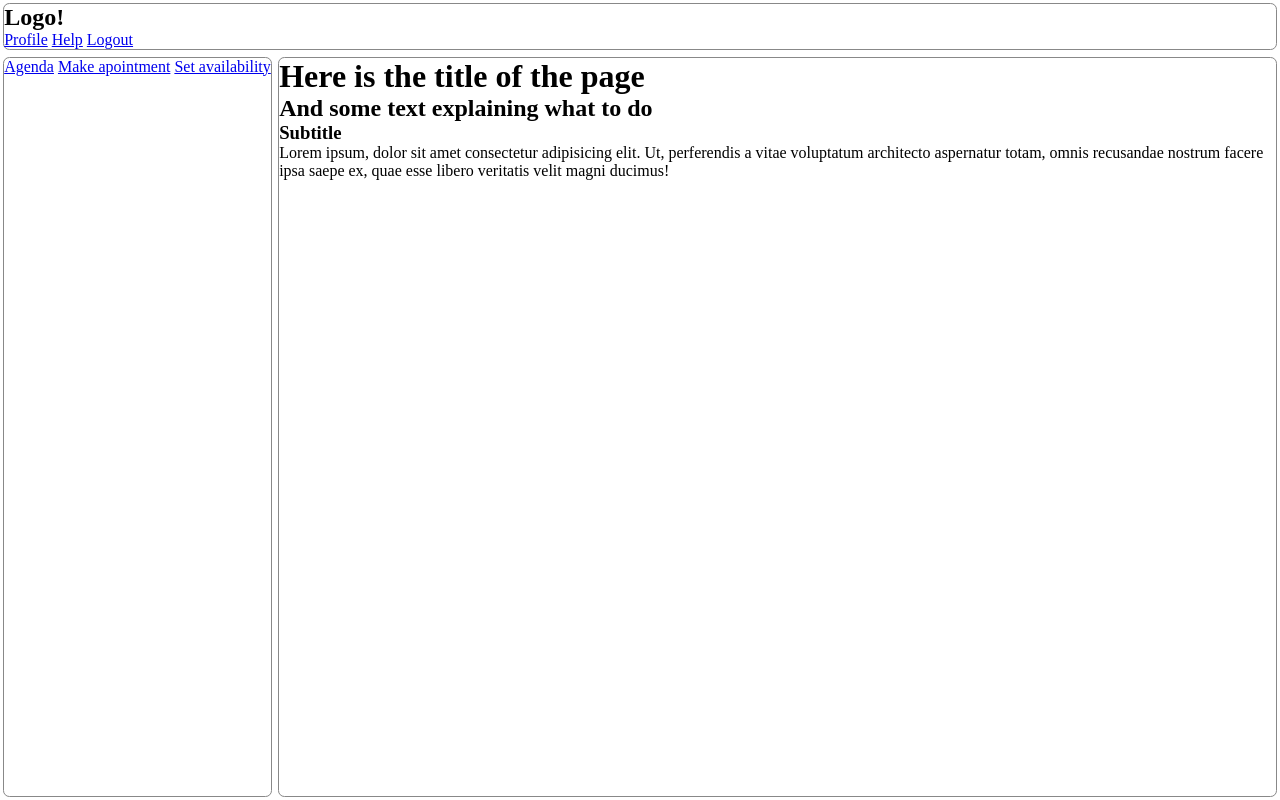
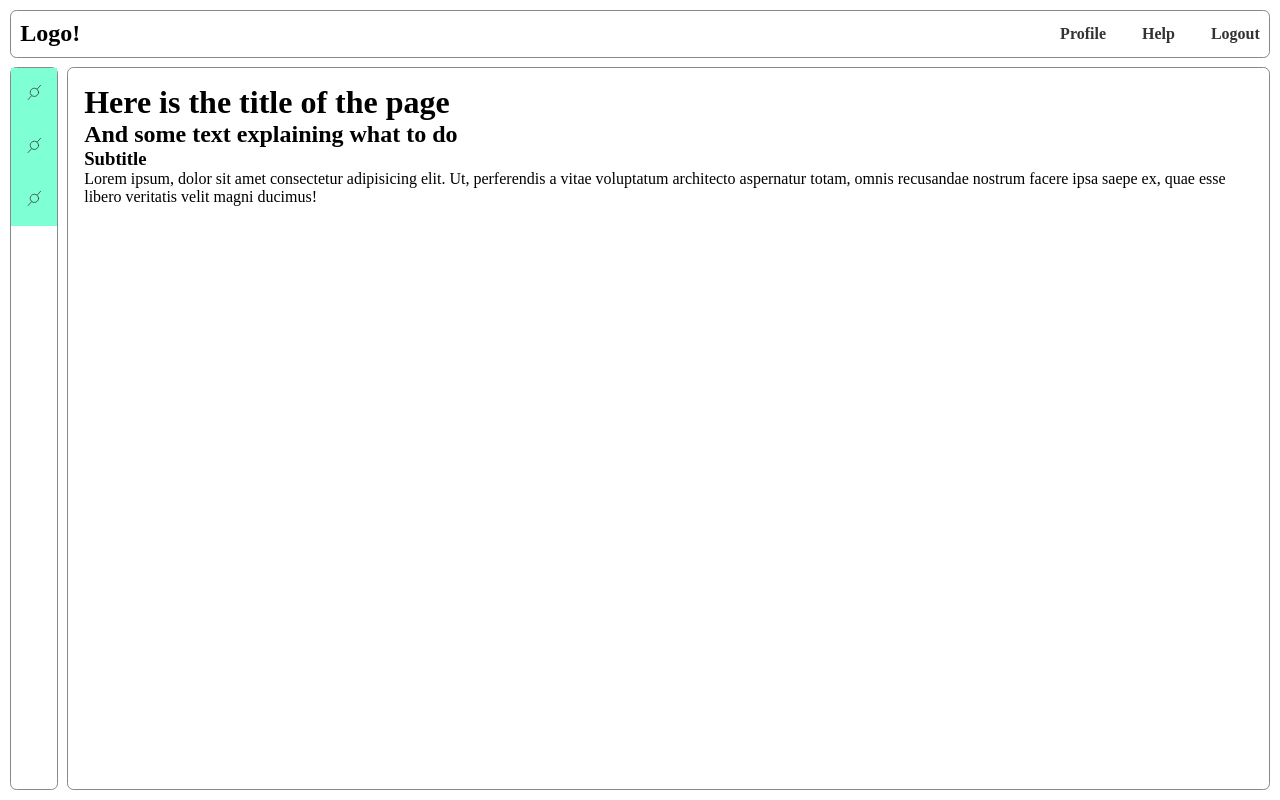
Before and after one commit to SamuelMiddendorp/adventures-with-svelte, a SvelteKit app: page /layout in a window 1280 px wide. Built offline with nearby package versions, Linux system fonts and the light colour scheme.

Commit message:
Add toggling of left side bar

```diff
--- a/src/routes/layout/+layout.svelte
+++ b/src/routes/layout/+layout.svelte
@@ -1,11 +1,15 @@
 <script lang="ts">
 </script>
-
 <style>
-    :global(*){
+    :global(*) {
         margin: 0;
         padding: 0;
         box-sizing: border-box;
+    }
+    :global(a) {
+        text-decoration: none;
+        font-weight: 700;
+        color: #333;
     }
     .layout {
         height: 100vh;
@@ -13,45 +17,140 @@
         grid-template-columns: max-content 1fr;
         grid-template-rows: max-content 1fr;
     }
-    .layout > div{
-        margin: 0.2em;
+    .layout > div {
+        margin: 0.6em;
         border: 1px solid #888;
         border-radius: 0.4em;
     }
-    .nav-top{
+    .nav-top {
+        padding: 0.6em;
+        margin-bottom: 0 !important;
         grid-column: 1 / 3;
         grid-row: 1 / 2;
+        display: grid;
+        grid-template-columns: max-content 1fr;
+        align-items: center;
     }
-    .app-selector-left{
+    .logo {
+        justify-self: start;
+    }
+    .nav-top-right {
+        justify-self: end;
+    }
+    .nav-top-right a {
+        margin-left: 2em;
+    }
+    .app-selector-left {
+        transition: all 0.5s ease-in-out;
+        max-width: 3em;
+        margin-right: 0 !important;
         grid-column: 1 / 2;
         grid-row: 2 / 3;
     }
-    .main-content{
+    .app-selector-left a {
+        overflow: hidden;
+        white-space: nowrap;
+        display: block;
+        padding: 1em;
+        background-color: aquamarine;
+    }
+    .app-selector-left a span{
+        display: none;
+    }
+    .app-selector-left:hover a span{
+        display: inline;
+    }
+    .app-selector-left:hover{
+        max-width: 14em;
+    }
+    .main-content {
+        padding: 1em;
         grid-column: 2 / 3;
         grid-row: 2 / 3;
     }
-
 </style>
-
 <body>
     <div class="layout">
         <div class="nav-top">
-            <div class="log">
+            <div class="logo">
                 <h2>Logo!</h2>
             </div>
-            <div class="nav-top-left">
+            <div class="nav-top-right">
                 <a href="/">Profile</a>
                 <a href="/">Help</a>
                 <a href="/">Logout</a>
             </div>
         </div>
         <div class="app-selector-left">
-            <a href="/">Agenda</a>
-            <a href="/">Make apointment</a>
-            <a href="/">Set availability</a>
+            <a href="/"><span class="link-text">Agenda</span>
+                    <svg
+                        width="3.918741mm"
+                        height="4.4204388mm"
+                        version="1.1"
+                        viewBox="0 0 3.918741 4.4204388"
+                        xmlns="http://www.w3.org/2000/svg"
+                        xmlns:cc="http://creativecommons.org/ns#"
+                        xmlns:dc="http://purl.org/dc/elements/1.1/"
+                        xmlns:rdf="http://www.w3.org/1999/02/22-rdf-syntax-ns#"
+                    >
+                        <g transform="translate(-112.94539,-79.432638)">
+                            <path
+                                d="m113.24539 83.553076 0.90716-1.031173m1.50443-1.758081 0.90715-1.031184m-0.54898 1.913889a1.1103051 1.0866816 0.52400553 0 1-1.1202 1.076485 1.1103051 1.0866816 0.52400553 0 1-1.10032-1.096798 1.1103051 1.0866816 0.52400553 0 1 1.1202-1.076486 1.1103051 1.0866816 0.52400553 0 1 1.10032 1.096799z"
+                                fill="none"
+                                stroke="#333"
+                                stroke-linecap="round"
+                                stroke-width=".2"
+                            />
+                        </g>
+                    </svg>
+            </a>
+            <a href="/"><span class="link-text">Book an appointment</span>
+                    <svg
+                        width="3.918741mm"
+                        height="4.4204388mm"
+                        version="1.1"
+                        viewBox="0 0 3.918741 4.4204388"
+                        xmlns="http://www.w3.org/2000/svg"
+                        xmlns:cc="http://creativecommons.org/ns#"
+                        xmlns:dc="http://purl.org/dc/elements/1.1/"
+                        xmlns:rdf="http://www.w3.org/1999/02/22-rdf-syntax-ns#"
+                    >
+                        <g transform="translate(-112.94539,-79.432638)">
+                            <path
+                                d="m113.24539 83.553076 0.90716-1.031173m1.50443-1.758081 0.90715-1.031184m-0.54898 1.913889a1.1103051 1.0866816 0.52400553 0 1-1.1202 1.076485 1.1103051 1.0866816 0.52400553 0 1-1.10032-1.096798 1.1103051 1.0866816 0.52400553 0 1 1.1202-1.076486 1.1103051 1.0866816 0.52400553 0 1 1.10032 1.096799z"
+                                fill="none"
+                                stroke="#333"
+                                stroke-linecap="round"
+                                stroke-width=".2"
+                            />
+                        </g>
+                    </svg>
+            </a>
+            <a href="/"><span class="link-text">Add availability</span>
+                    <svg
+                        width="3.918741mm"
+                        height="4.4204388mm"
+                        version="1.1"
+                        viewBox="0 0 3.918741 4.4204388"
+                        xmlns="http://www.w3.org/2000/svg"
+                        xmlns:cc="http://creativecommons.org/ns#"
+                        xmlns:dc="http://purl.org/dc/elements/1.1/"
+                        xmlns:rdf="http://www.w3.org/1999/02/22-rdf-syntax-ns#"
+                    >
+                        <g transform="translate(-112.94539,-79.432638)">
+                            <path
+                                d="m113.24539 83.553076 0.90716-1.031173m1.50443-1.758081 0.90715-1.031184m-0.54898 1.913889a1.1103051 1.0866816 0.52400553 0 1-1.1202 1.076485 1.1103051 1.0866816 0.52400553 0 1-1.10032-1.096798 1.1103051 1.0866816 0.52400553 0 1 1.1202-1.076486 1.1103051 1.0866816 0.52400553 0 1 1.10032 1.096799z"
+                                fill="none"
+                                stroke="#333"
+                                stroke-linecap="round"
+                                stroke-width=".2"
+                            />
+                        </g>
+                    </svg>
+            </a>
         </div>
         <div class="main-content">
-            <slot/>
+            <slot />
         </div>
     </div>
 </body>
```
